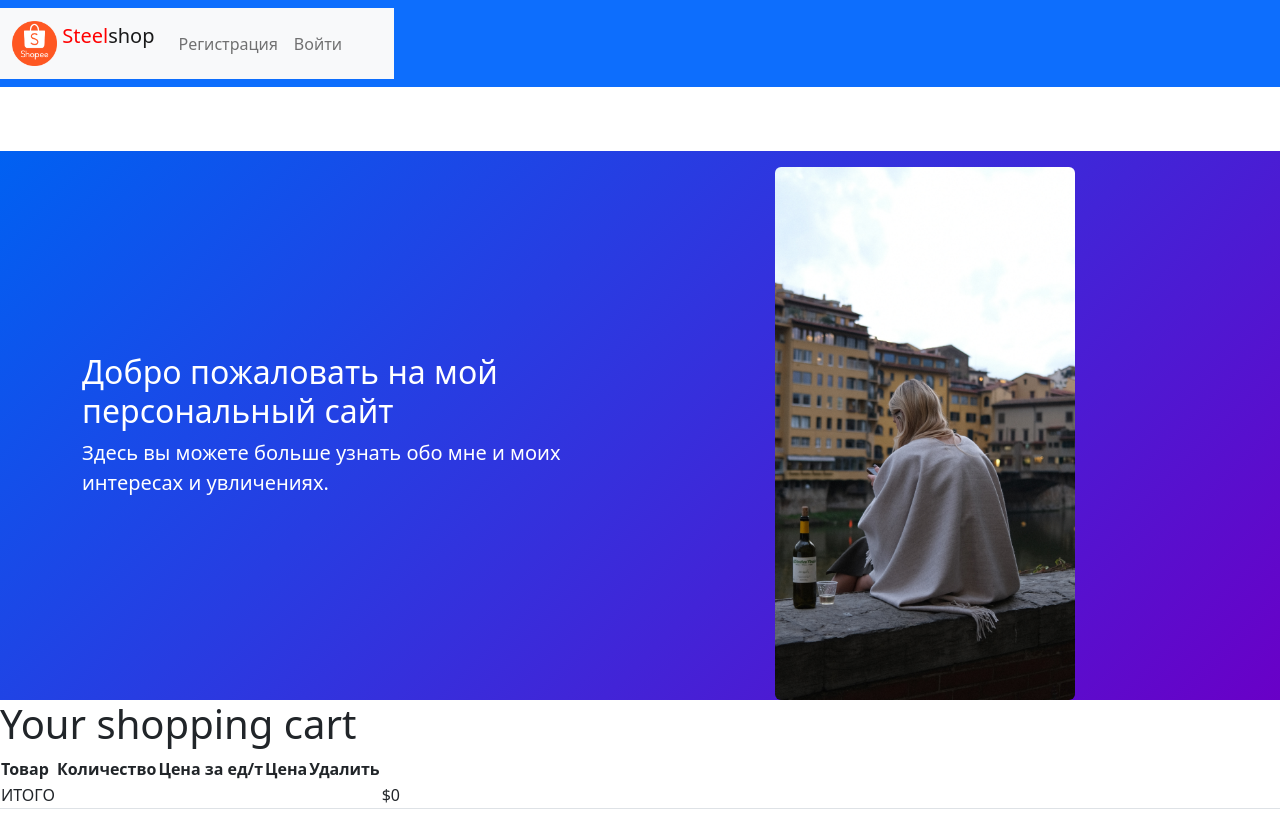
After one commit to silkyhand/steel_OOP, a Django app: page /cart/ in a window 1280 px wide. The commit adds this page. Shown: the top 826 px of the page. Run offline with Django 3.2, Linux system fonts and the light colour scheme; some libraries are stand-ins or nearby versions.

Commit message:
Doing Cart

```diff
--- a/steel_oop/orders/cart.py
+++ b/steel_oop/orders/cart.py
@@ -50,7 +50,7 @@
             del self.cart[product_id]
             self.save()
 
-    def __iter__(self):
+    def __iter__(self, unit):
         """
         Перебор элементов в корзине и получение продуктов из базы данных.
         """
@@ -66,12 +66,30 @@
             item['price_item'] = Decimal(item['price_item'])
             item['coeff'] = Decimal(item['coeff'])
             item['length'] = Decimal(item['length'])
-            item['total_price_tonn'] = item['price_tonn'] * item['quantity']
-            if item['category'] == 'listovoy':
-                item['total_price_item'] = item['price_tonn'] * item['quantity']
+            if unit == 'т':
+                item['total_price'] = item['price_tonn'] * item['quantity']
             else:
-                try:
+                if item['category'] == 'listovoy':
+                    item['total_price'] = item['price_item'] * item['quantity']
+                elif item['category'] != 'listovoy' and (item['quantaty'] / item['length']) != 0:
+                    raise Exception('Значение должно быть кратным длине')
+                else:
+                    item['total_price'] = item['price_item'] * item['quantity']
+            yield item
 
+    def __len__(self):
+        """
+        Подсчет всех товаров в корзине.
+        """
+        return sum(item['quantity'] for item in self.cart.values())
 
+    def get_total_price(self):
+        """
+        Подсчет стоимости товаров в корзине.
+        """
+        return sum(item['total_price'] for item in self.cart.values())
 
-            yield item
+    def clear(self):
+        # удаление корзины из сессии
+        del self.session[settings.CART_SESSION_ID]
+        self.session.modified = True
--- /dev/null
+++ b/steel_oop/orders/forms.py
@@ -0,0 +1,13 @@
+from django import forms
+
+PRODUCT_QUANTITY_CHOICES = [(i, str(i)) for i in range(1, 21)]
+UNIT_CHOICES = (
+    ("t", "т"),
+    ("m", "м"),
+)
+
+
+class CartAddProductForm(forms.Form):
+    quantity = forms.TypedChoiceField(choices=PRODUCT_QUANTITY_CHOICES, coerce=int)
+    update = forms.BooleanField(required=False, initial=False, widget=forms.HiddenInput)
+    unit = forms.ChoiceField(choices=UNIT_CHOICES)
--- a/steel_oop/orders/models.py
+++ b/steel_oop/orders/models.py
@@ -1,9 +1,6 @@
 from django.db import models
 from products.models import Product
 from users.models import User
-
-
-
 
 
 class Status(models.Model):
--- /dev/null
+++ b/steel_oop/orders/urls.py
@@ -0,0 +1,11 @@
+from django.urls import path
+from . import views
+
+
+app_name = 'orders'
+
+urlpatterns = [
+    path('', views.cart_detail, name='cart_detail'),
+    path('add/(<int>:<product_id)/', views.cart_add, name='cart_add'),
+    path('remove/(<int>:<product_id)/', views.cart_remove, name='cart_remove'),
+]
--- a/steel_oop/orders/views.py
+++ b/steel_oop/orders/views.py
@@ -1,3 +1,33 @@
-from django.shortcuts import render
+from django.shortcuts import render, redirect, get_object_or_404
+from django.views.decorators.http import require_POST
 
-# Create your views here.
+from products.models import Product
+from .cart import Cart
+from .forms import CartAddProductForm
+
+
+@require_POST
+def cart_add(request, product_id):
+    cart = Cart(request)
+    product = get_object_or_404(Product, id=product_id)
+    form = CartAddProductForm(request.POST)
+    if form.is_valid():
+        cd = form.cleaned_data
+        cart.add(product=product,
+                 quantity=cd['quantity'],
+                 update_quantity=cd['update'],
+                 unit=cd['unit'],
+                 )
+    return redirect('orders:cart_detail')
+
+
+def cart_remove(request, product_id):
+    cart = Cart(request)
+    product = get_object_or_404(Product, id=product_id)
+    cart.remove(product)
+    return redirect('orders:cart_detail')
+
+
+def cart_detail(request):
+    cart = Cart(request)
+    return render(request, 'cart/detail.html', {'cart': cart})
--- a/steel_oop/products/urls.py
+++ b/steel_oop/products/urls.py
@@ -3,14 +3,14 @@
 from . import views
 
 
-# app_name = 'products'
+app_name = 'products'
 
-# urlpatterns = [
-#     path('', views.index, name='index'),
-#     path('category/<cat_slug:slug>/<subcat_slug:slug>/',
-#          views.products_subcategory, name='products_subcategory'
-#          ),
-#     path('category/<cat_slug:slug>/', views.products_category,
-#          name='products_category'
-#          ),
-# ]
+urlpatterns = [
+    path('',  views.ProductListView.as_view(), name='index'),
+    # path('category/<cat_slug:slug>/<subcat_slug:slug>/',
+    #      views.products_subcategory, name='products_subcategory'
+    #      ),
+    # path('category/<cat_slug:slug>/', views.products_category,
+    #      name='products_category'
+    #      ),
+]
--- a/steel_oop/steel_oop/urls.py
+++ b/steel_oop/steel_oop/urls.py
@@ -1,8 +1,10 @@
 from django.contrib import admin
 from django.urls import include, path
 
+
 urlpatterns = [
-    # path('', include('products.urls', namespace='products')),
+    path('cart/', include('orders.urls', namespace='orders')),
+    path('', include('products.urls', namespace='products')),
     path('admin/', admin.site.urls),
     path('auth/', include('users.urls', namespace='users')),
     path('auth/', include('django.contrib.auth.urls')),
--- /dev/null
+++ b/steel_oop/templates/cart/detail.html
@@ -0,0 +1,48 @@
+{% extends "base.html" %}
+{% load static %}
+{% block title %}
+    Корзина
+{% endblock %}
+{% block content %}
+    <h1>Your shopping cart</h1>
+    <table class="cart">
+        <thead>
+        <tr>
+            <th>Товар</th>
+            <th>Количество</th>
+            <th>Цена за ед/т</th>
+            <th>Цена</th>
+            <th>Удалить</th>
+        </tr>
+        </thead>
+        <tbody>
+        {% for item in cart %}
+            {% with product=item.product %}
+                <tr>
+                    <td>{{ product.subcategory.name }}</td>
+                    <td>{{ item.quantity }}</td>
+                    <td>{{ item.unit }}</td>
+                    {% if item.unit == "t" %}
+                       <td class="num">${{ item.price_tonn }}</td>
+                       <td class="num">${{ item.total_price }}</td>
+                    {% endif %}
+                    {% if item.unit == "m" %}
+                       <td class="num">${{ item.price_item }}</td>
+                       <td class="num">${{ item.total_price }}</td>
+                    {% endif %}
+                    <td><a href="{% url "orders:cart_remove" product.id%}">Удалить</a></td>
+                </tr>
+            {% endwith %}
+        {% endfor %}
+        <tr class="total">
+            <td>ИТОГО</td>
+            <td colspan="4"></td>
+            <td class="num">${{ cart.get_total_price }}</td>
+        </tr>
+        </tbody>
+    </table>
+    <!-- <p class="text-right">
+        <a href="{% url "shop:product_list" %}" class="button light">Continue shopping</a>
+        <a href="#" class="button">Checkout</a>
+    </p> -->
+{% endblock %}
```
Also changed, not shown: steel_oop/products/views.py (+17 -1 lines), steel_oop/templates/products/product_detail.html (added, +14 -0 lines), steel_oop/templates/products/product_list.html (renamed from steel_oop/templates/products/index.html, +11 -0 lines).
